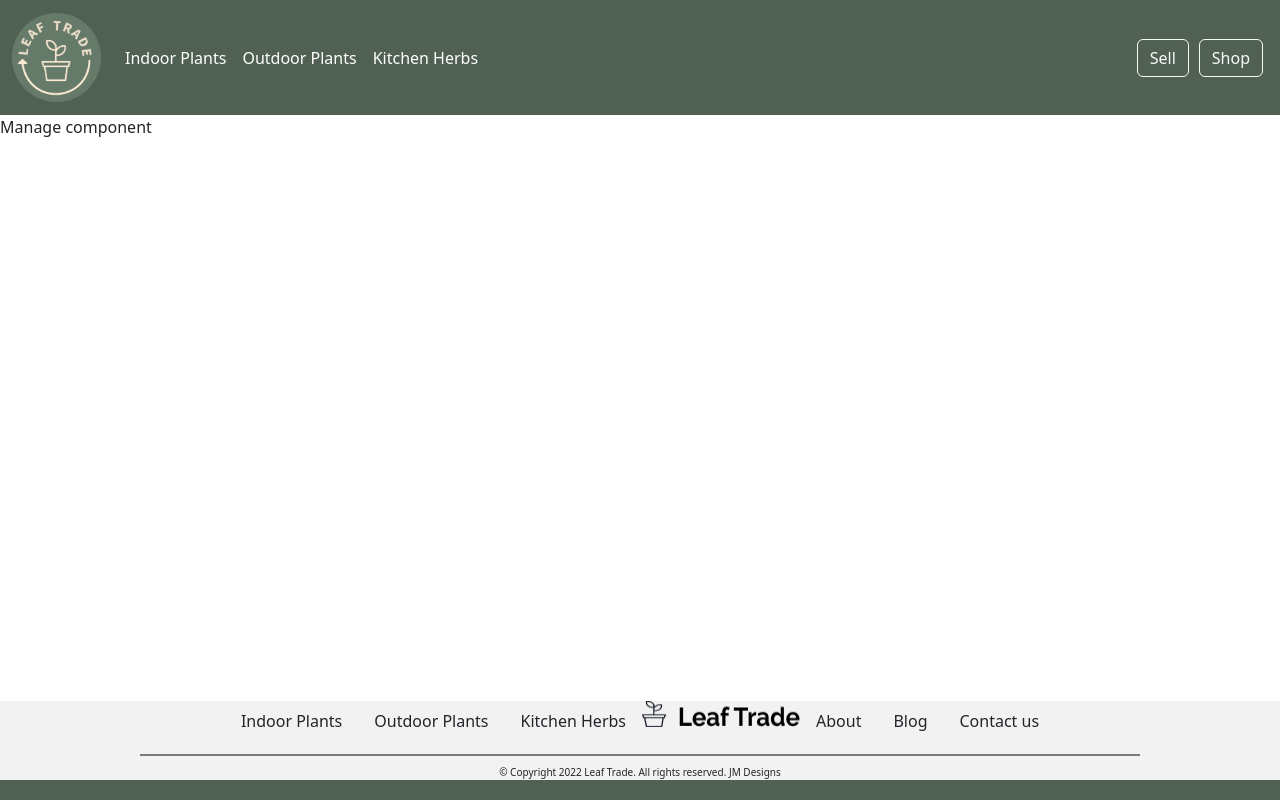
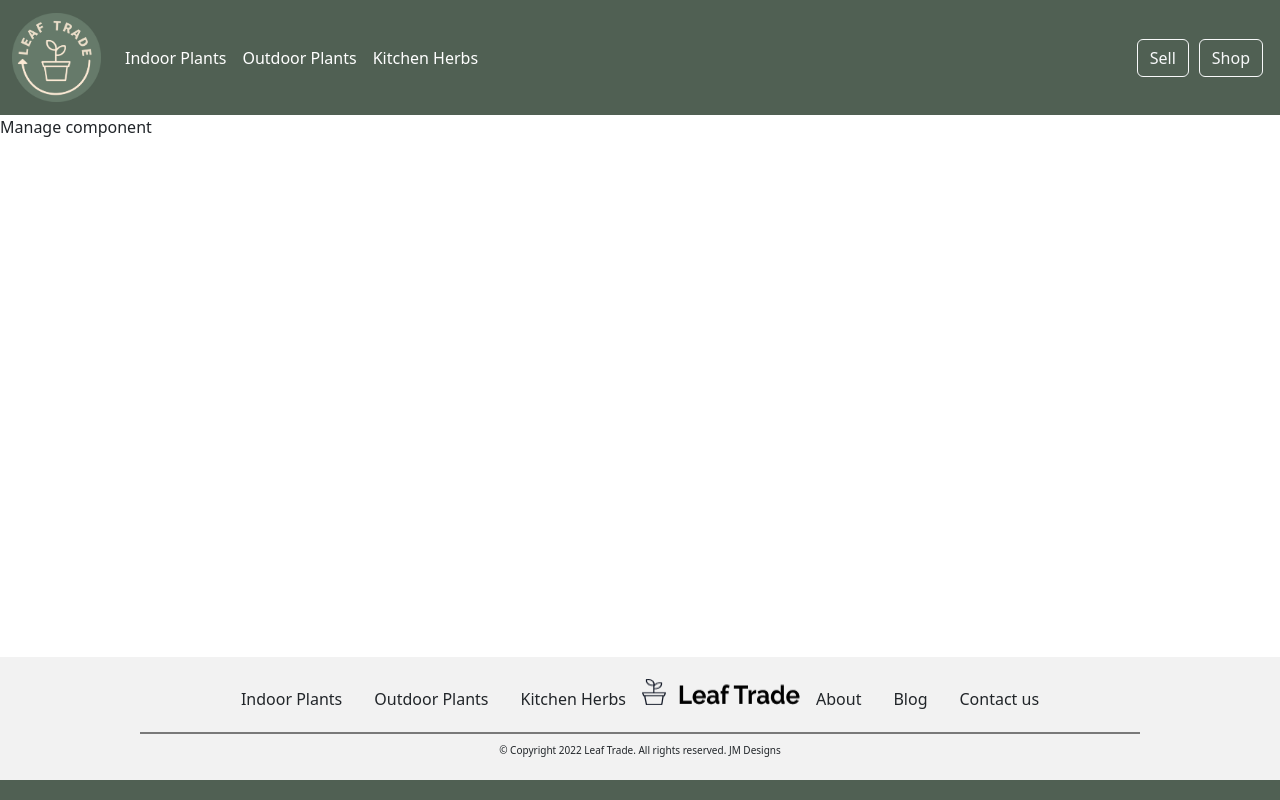
Before and after one commit to Jess2D/leafTrade, a React (Create React App) app in the folder client/: page /manageListing in a window 1280 px wide. Built offline with nearby package versions, Linux system fonts and the light colour scheme.

Commit message:
fix: add footer padding

```diff
--- a/client/src/components/footer/Footer.js
+++ b/client/src/components/footer/Footer.js
@@ -6,6 +6,7 @@ import divider from "../../assets/Divider.png";
 
 const Background = styled.div`
   background: #f2f2f2;
+  padding: 22px;
 `;
 const Sizes = styled.div`
   font-size: 10px;
```
